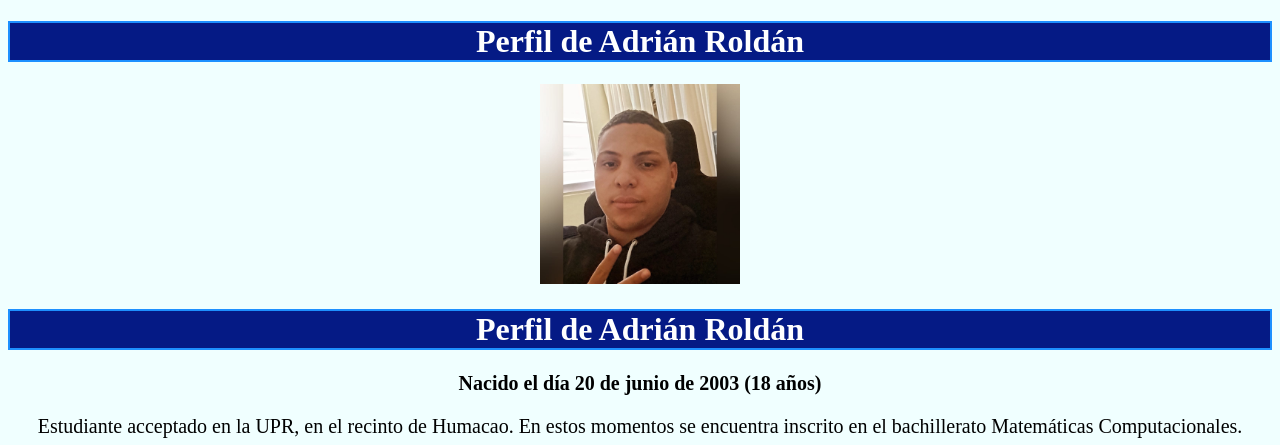
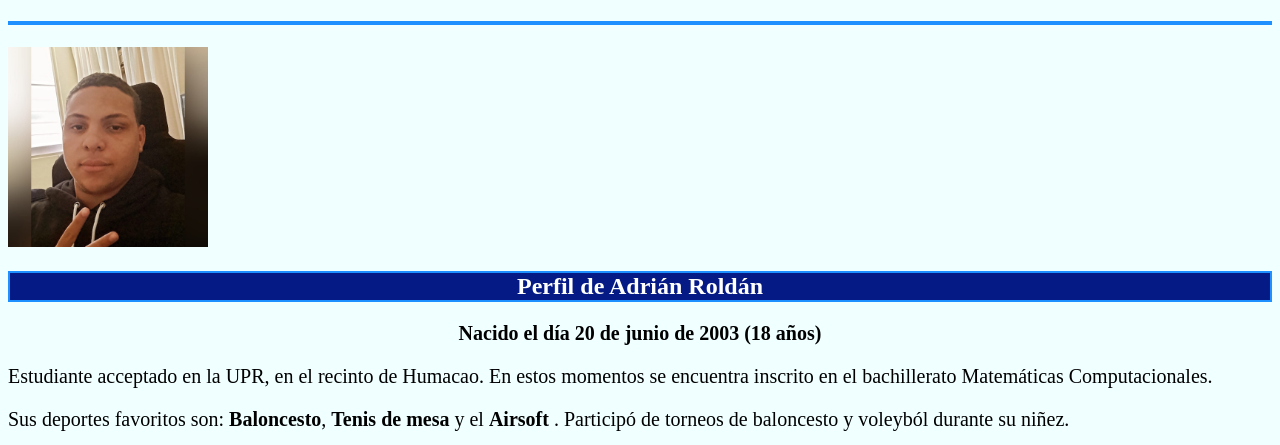
Before and after one commit to adrianroldanweb/adrianroldanweb.github.io, a plain HTML site: page index.html in a window 1280 px wide. Shown: the top 445 px of the page. Drawn offline with Linux system fonts and the light colour scheme.

Commit message:
Centered

```diff
--- a/index.html
+++ b/index.html
@@ -16,12 +16,12 @@
     -->
 
     <center><h1 style="background-color:rgb(5, 26,
-     133);color:White;border:2px solid DodgerBlue;"           >Perfil de Adrián Roldán</h1>
+     133);color:White;border:2px solid DodgerBlue;"           ></h1></center>
 
     <img src="Micara.jpeg" width = 200>
 
-    <center><h1 style="background-color:rgb(5, 26,
-     133);color:White;border:2px solid DodgerBlue;"           >Perfil de Adrián Roldán</h1>
+    <center><h2 style="background-color:rgb(5, 26,
+     133);color:White;border:2px solid DodgerBlue;"           >Perfil de Adrián Roldán</h2>
 
     <p><strong> Nacido el día 20       de junio de 2003 (18 años) </strong> </p></center>
 
```
